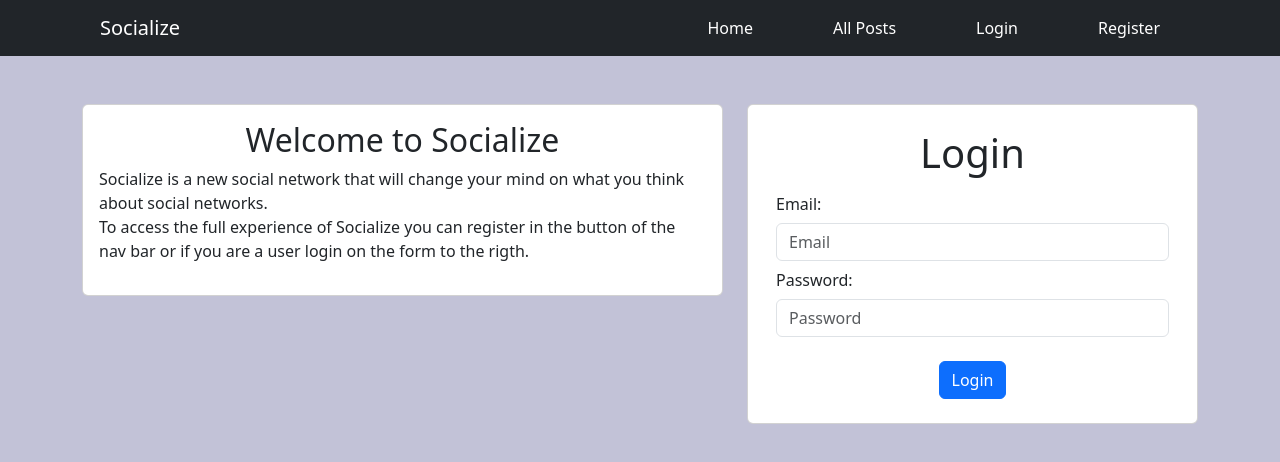
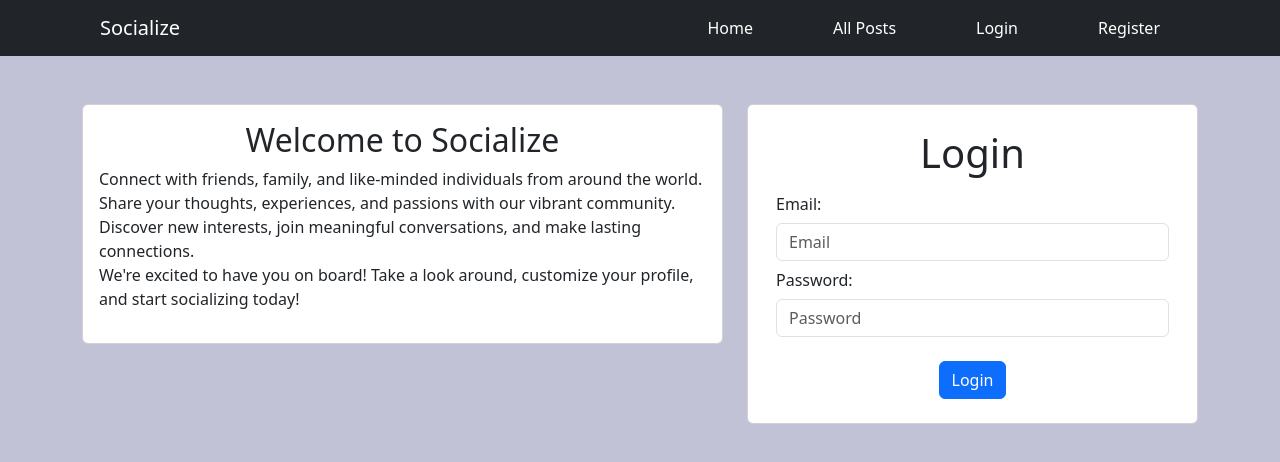
Before and after one commit to guillermogm/SocialNetworkFront, a React (Vite) app: page / in a window 1280 px wide. Shown: the top 462 px of the page. Built offline with nearby package versions, Linux system fonts and the light colour scheme.

Commit message:
feat: Navigation mypost

```diff
--- a/src/Components/Header/Header.jsx
+++ b/src/Components/Header/Header.jsx
@@ -27,6 +27,7 @@ export const Header = () => {
                     {
                         fullToken ? (
                             <>
+                                <CNavigator className="nav-item nav-link active" path="/myposts" content="My Posts"/>
                                 <CNavigator className="nav-item nav-link active" path="/profile" content="Profile" />
                                 <input className="nav-item nav-link active" onClick={Logout} value="Logout" readOnly />
                             </>
--- a/src/Views/Body/Body.jsx
+++ b/src/Views/Body/Body.jsx
@@ -6,6 +6,7 @@ import { Login } from '../Login/Login'
 import { Register } from '../Register/Register'
 import { Post } from '../Post/Post'
 import { Profile } from '../Profile/Profile'
+import { MyPosts } from '../MyPosts/MyPosts'
 
 export const Body = () => {
 
@@ -18,6 +19,7 @@ export const Body = () => {
         <Route path="/register" element={<Register/>}/>
         <Route path="/posts" element={<Post/>}/>
         <Route path="/profile" element={<Profile/>}/>
+        <Route path="/myposts" element={<MyPosts/>}/>
     </Routes>
     </>
   )
--- a/src/Views/Home/Home.jsx
+++ b/src/Views/Home/Home.jsx
@@ -11,11 +11,10 @@ export const Home = () => {
             <div className="card mx-auto">
               <div className="card-body">
                 <h2 className='text-center'>Welcome to Socialize</h2>
-                <p>Socialize is a new social network that will change your
-                  mind on what you think about social networks. <br/>
-                  To access the full experience of Socialize you can register
-                  in the button of the nav bar or if you are a user login
-                  on the form to the rigth.
+                <p>
+                  Connect with friends, family, and like-minded individuals from around the world. Share your thoughts, experiences, and passions with our vibrant community.
+                  <br></br>Discover new interests, join meaningful conversations, and make lasting connections.<br></br>
+                  We're excited to have you on board! Take a look around, customize your profile, and start socializing today!
                 </p>
               </div>
             </div>
--- /dev/null
+++ b/src/Views/MyPosts/MyPosts.jsx
@@ -0,0 +1,7 @@
+import React from 'react'
+
+export const MyPosts = () => {
+  return (
+    <div>MyPosts</div>
+  )
+}
```
